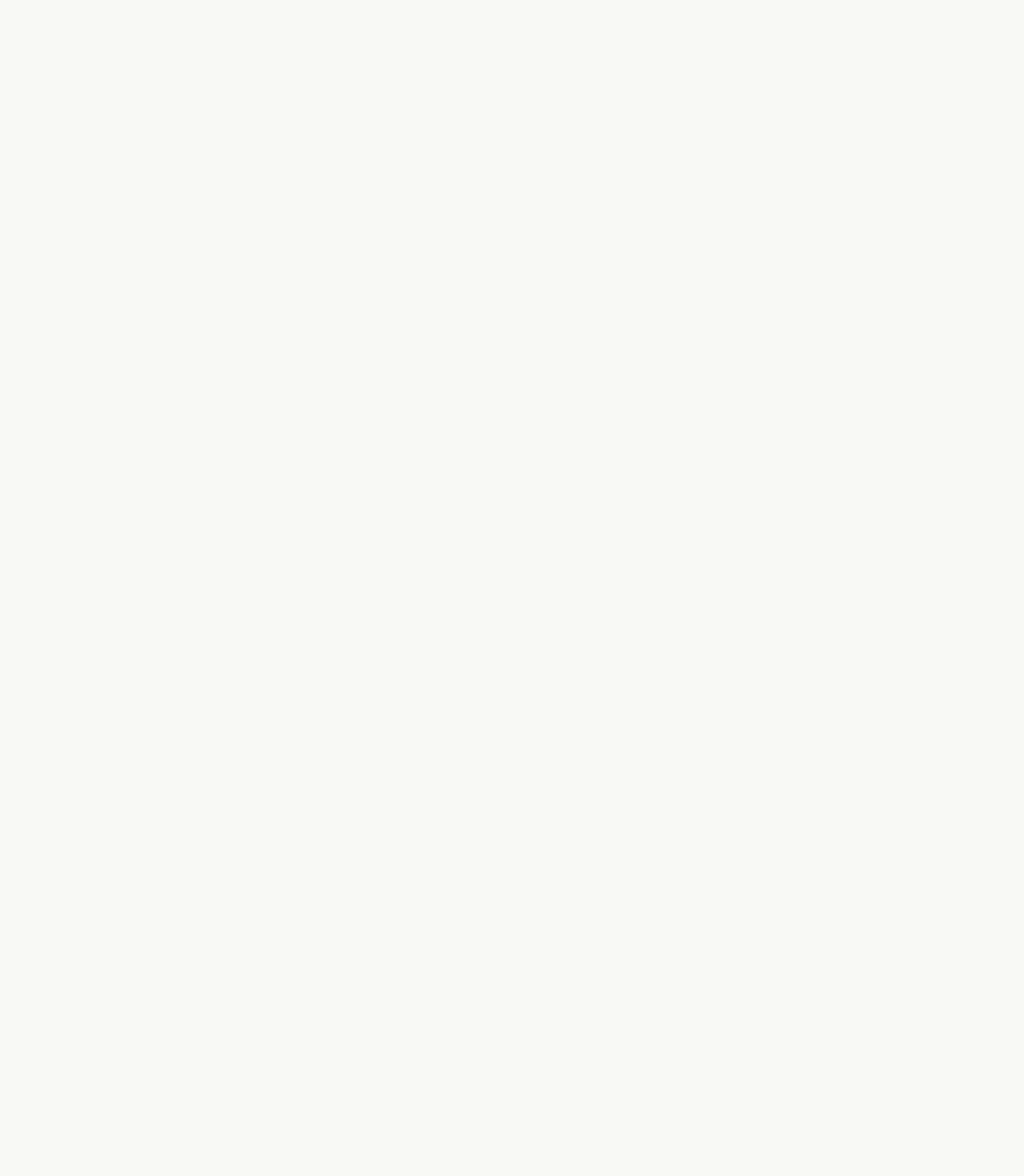
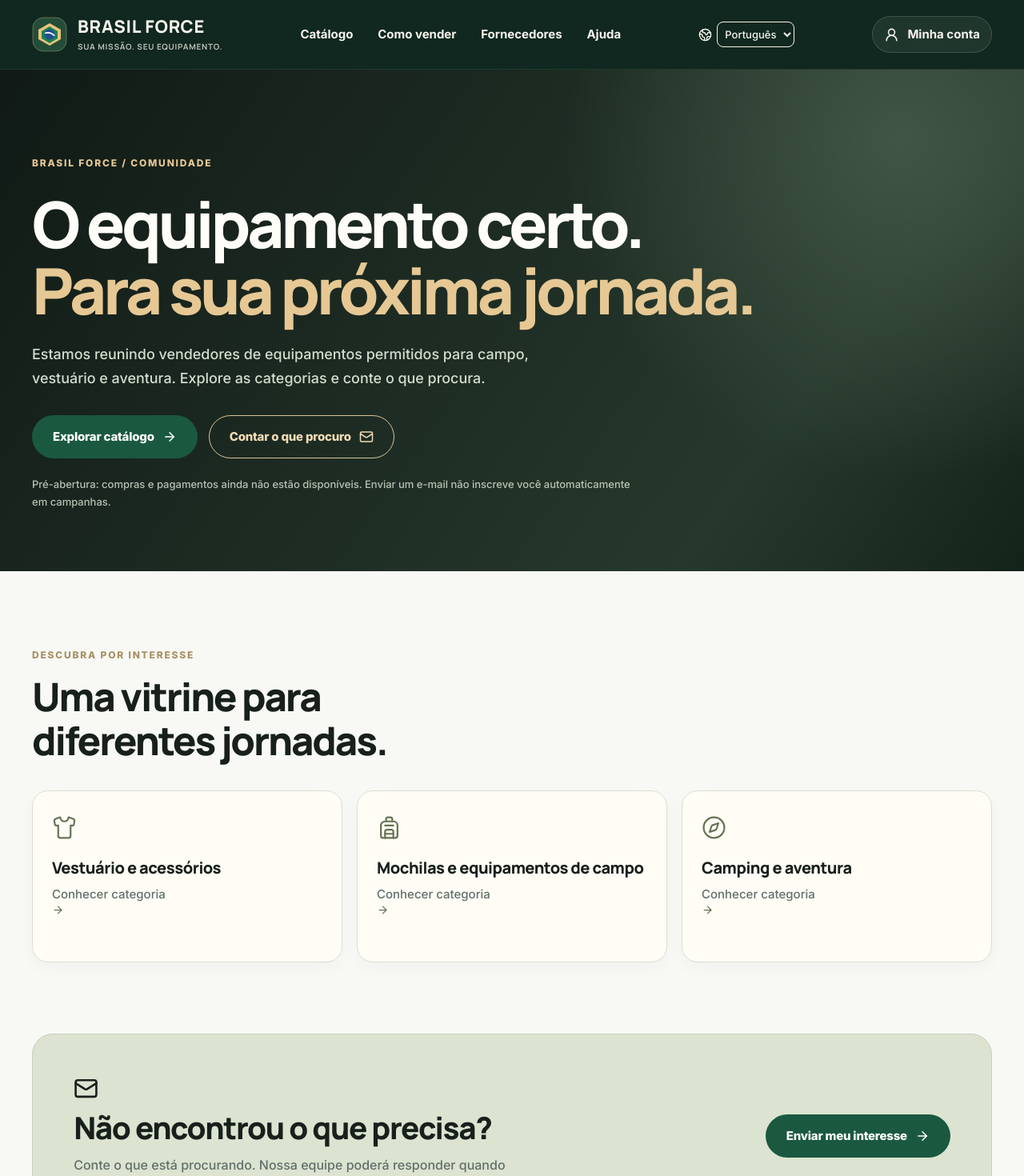
Before and after one commit to Jonbarcost/SouBarcos, a Next.js app in the folder brasil-force-app/: page /quero-comprar in a window 1280 px wide. Before the commit this address had no page. Shown: the top 1470 px of the page at 80% size. Before the commit the page ends 800 px from the top, so only its background shows below. Built offline with nearby package versions, Linux system fonts and the light colour scheme.

Commit message:
feat(integration): restore buyer landing page with launch transparency

```diff
--- /dev/null
+++ b/brasil-force-app/src/app/quero-comprar/page.tsx
@@ -0,0 +1,35 @@
+import type { Metadata } from "next";
+import Link from "next/link";
+import { ArrowRight, Backpack, Compass, Mail, Shirt } from "lucide-react";
+import styles from "../fornecedores/landing.module.css";
+
+export const metadata: Metadata = {
+  title: "Quero comprar | Brasil Force",
+  description: "Conheça o catálogo em preparação do Brasil Force e compartilhe quais equipamentos você procura.",
+  alternates: { canonical: "https://brasilforce.com.br/quero-comprar" },
+};
+const interests = [
+  { label: "Vestuário e acessórios", slug: "vestuario", icon: Shirt },
+  { label: "Mochilas e equipamentos de campo", slug: "campo", icon: Backpack },
+  { label: "Camping e aventura", slug: "outdoor", icon: Compass },
+];
+export default function QueroComprar() {
+  const email = "mailto:contato@brasilforce.com.br?subject=" + encodeURIComponent("Interesse em produtos Brasil Force");
+  return <div className={styles.wrapper}>
+    <section className={styles.hero}><div className="container">
+      <span className={styles.eyebrow}>BRASIL FORCE / COMUNIDADE</span>
+      <h1>O equipamento certo.<br/><span>Para sua próxima jornada.</span></h1>
+      <p>Estamos reunindo vendedores de equipamentos permitidos para campo, vestuário e aventura. Explore as categorias e conte o que procura.</p>
+      <div className={styles.actions}>
+        <Link className="button button-primary" href="/catalogo">Explorar catálogo <ArrowRight size={18}/></Link>
+        <a className="button button-outline" href={email}>Contar o que procuro <Mail size={18}/></a>
+      </div>
+      <p className={styles.disclaimer}>Pré-abertura: compras e pagamentos ainda não estão disponíveis. Enviar um e-mail não inscreve você automaticamente em campanhas.</p>
+    </div></section>
+    <section className={"container " + styles.section}><span className={styles.eyebrow}>DESCUBRA POR INTERESSE</span><h2>Uma vitrine para diferentes jornadas.</h2>
+      <div className={styles.cards + " " + styles.three}>{interests.map(({label,slug,icon:Icon})=><Link key={slug} href={"/catalogo?categoria="+slug} className={styles.card}><Icon size={31} strokeWidth={1.7}/><h3>{label}</h3><p>Conhecer categoria <ArrowRight size={15}/></p></Link>)}</div>
+    </section>
+    <section className={"container " + styles.bottom}><div><Mail size={31}/><h2>Não encontrou o que precisa?</h2><p>Conte o que está procurando. Nossa equipe poderá responder quando houver novidades relevantes.</p></div><a href={email} className="button button-primary">Enviar meu interesse <ArrowRight size={18}/></a></section>
+    <div className={"container " + styles.footnote}>Quer oferecer produtos? <Link href="/fornecedores">Conheça a área de fornecedores.</Link></div>
+  </div>;
+}
```
